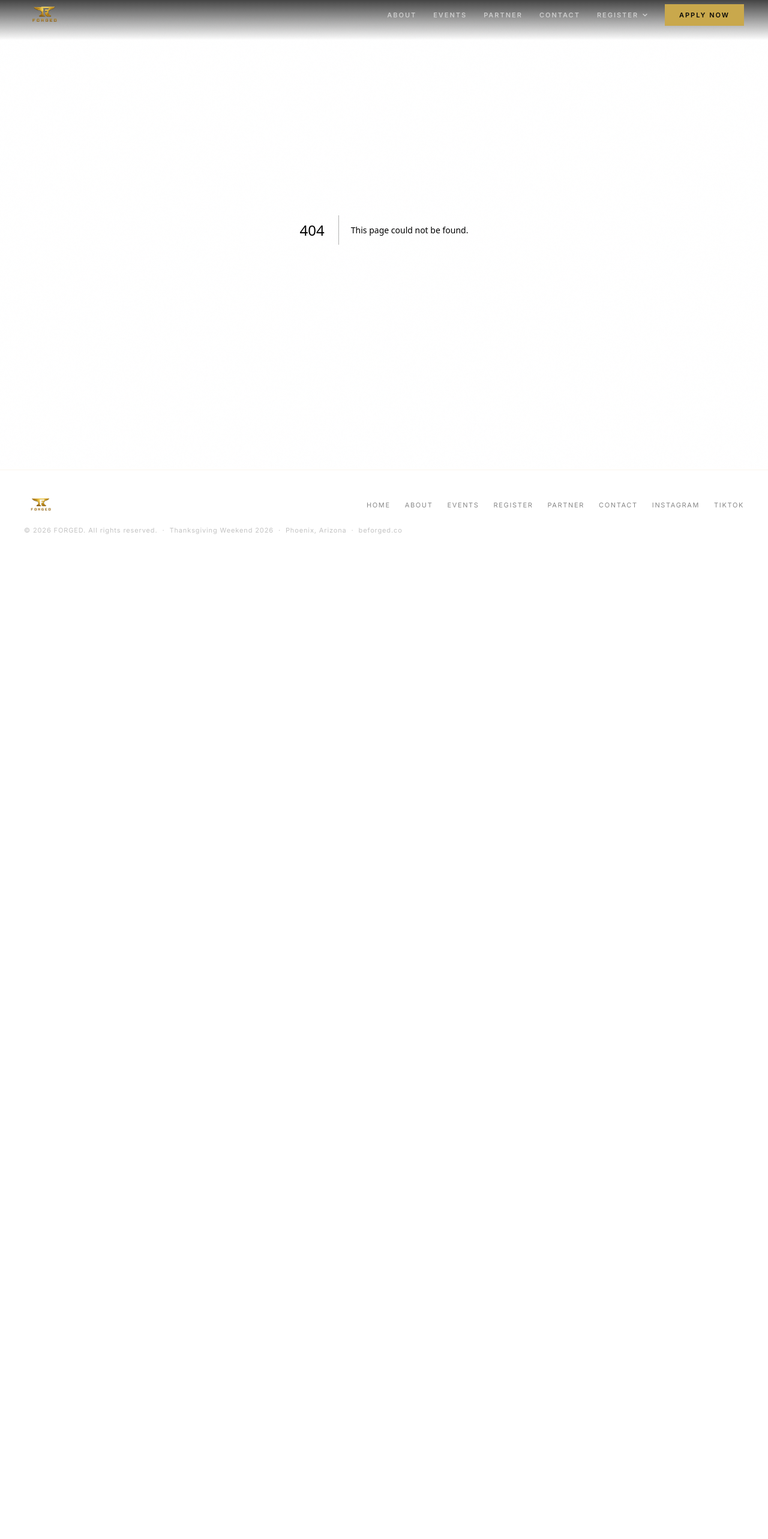
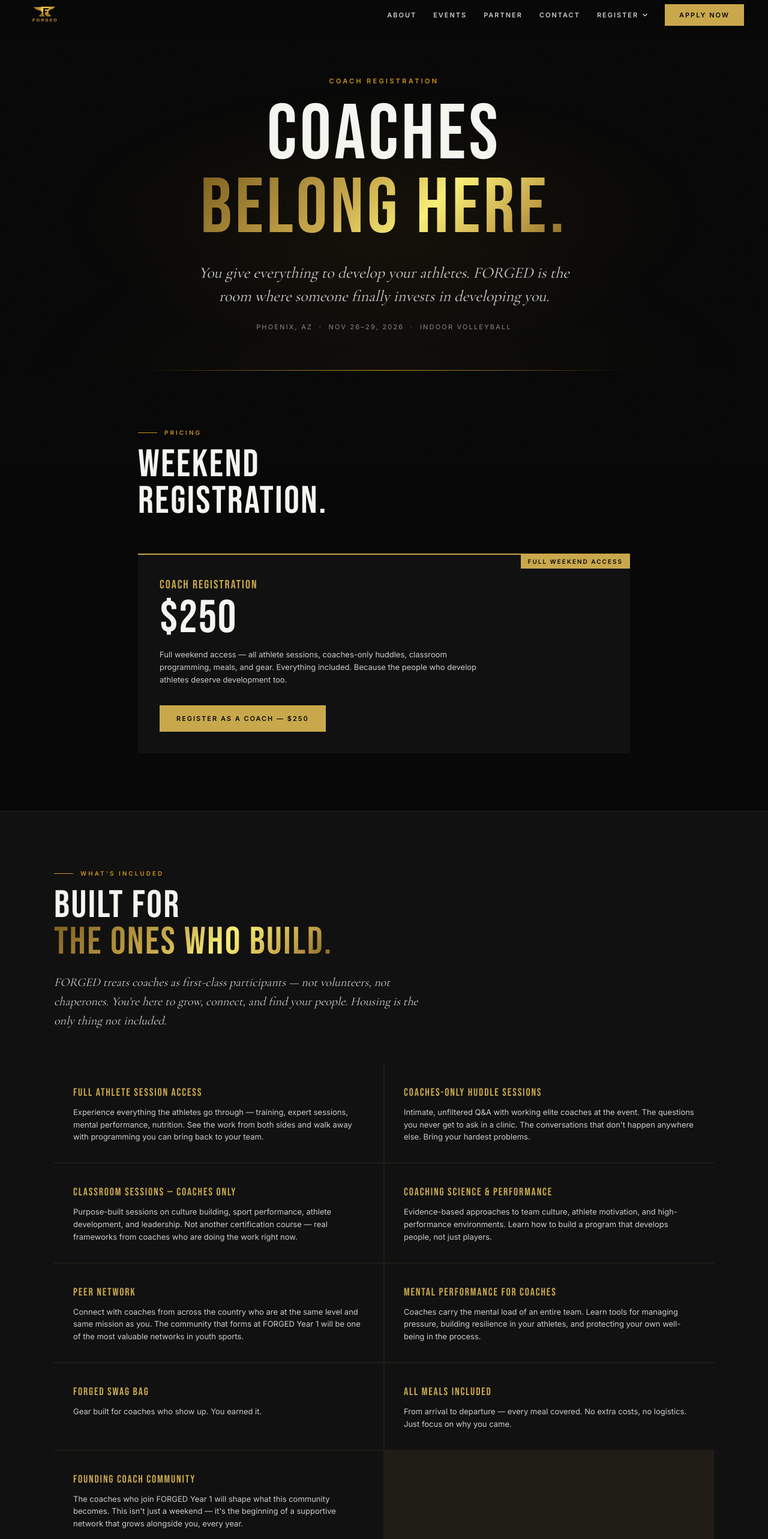
Before and after one commit to beforged26/forged-site, a Next.js app in the folder forged-site/: page /register/coach in a window 1280 px wide. Before the commit this address had no page. Shown: the part 20-2586 px from the top of the page at 60% size. Before the commit the page ends 953 px from the top, so only its background shows below. Built offline with nearby package versions, Linux system fonts and the light colour scheme.

Commit message:
Create page.tsx

```diff
--- /dev/null
+++ b/forged-site/src/app/register/coach/page.tsx
@@ -0,0 +1,170 @@
+import type { Metadata } from "next";
+import FadeUp from "@/components/FadeUp";
+
+export const metadata: Metadata = {
+  title: "Coach Registration — FORGED",
+  description:
+    "Register as a coach for FORGED 2026. Phoenix, AZ — November 26–29, 2026. Coaches-only sessions, peer development, and a community built for the people who develop athletes.",
+};
+
+const included = [
+  {
+    title: "Full Athlete Session Access",
+    desc: "Experience everything the athletes go through — training, expert sessions, mental performance, nutrition. See the work from both sides and walk away with programming you can bring back to your team.",
+  },
+  {
+    title: "Coaches-Only Huddle Sessions",
+    desc: "Intimate, unfiltered Q&A with working elite coaches at the event. The questions you never get to ask in a clinic. The conversations that don't happen anywhere else. Bring your hardest problems.",
+  },
+  {
+    title: "Classroom Sessions — Coaches Only",
+    desc: "Purpose-built sessions on culture building, sport performance, athlete development, and leadership. Not another certification course — real frameworks from coaches who are doing the work right now.",
+  },
+  {
+    title: "Coaching Science & Performance",
+    desc: "Evidence-based approaches to team culture, athlete motivation, and high-performance environments. Learn how to build a program that develops people, not just players.",
+  },
+  {
+    title: "Peer Network",
+    desc: "Connect with coaches from across the country who are at the same level and same mission as you. The community that forms at FORGED Year 1 will be one of the most valuable networks in youth sports.",
+  },
+  {
+    title: "Mental Performance for Coaches",
+    desc: "Coaches carry the mental load of an entire team. Learn tools for managing pressure, building resilience in your athletes, and protecting your own well-being in the process.",
+  },
+  {
+    title: "FORGED Swag Bag",
+    desc: "Gear built for coaches who show up. You earned it.",
+  },
+  {
+    title: "All Meals Included",
+    desc: "From arrival to departure — every meal covered. No extra costs, no logistics. Just focus on why you came.",
+  },
+  {
+    title: "Founding Coach Community",
+    desc: "The coaches who join FORGED Year 1 will shape what this community becomes. This isn't just a weekend — it's the beginning of a supportive network that grows alongside you, every year.",
+  },
+];
+
+export default function CoachRegister() {
+  return (
+    <>
+      {/* HERO */}
+      <section className="hero-anim min-h-[65vh] flex flex-col items-center justify-center text-center px-6 pt-36 pb-16 relative overflow-hidden">
+        <div
+          className="absolute inset-0 pointer-events-none"
+          style={{
+            background:
+              "radial-gradient(ellipse 60% 50% at 50% 60%, rgba(201,148,26,0.07) 0%, transparent 70%), radial-gradient(ellipse 80% 60% at 50% 100%, rgba(201,164,76,0.04) 0%, transparent 60%)",
+          }}
+        />
+        <p className="text-[11px] font-semibold tracking-[0.3em] uppercase text-gold-m mb-5 relative z-[1]">
+          Coach Registration
+        </p>
+        <h1 className="font-display text-[clamp(56px,11vw,130px)] leading-[0.95] tracking-[0.04em] text-cream mb-6 relative z-[1]">
+          COACHES
+          <br />
+          <span className="gold-gradient-text">BELONG HERE.</span>
+        </h1>
+        <p className="font-serif italic text-[clamp(18px,3vw,26px)] text-light max-w-[640px] mx-auto relative z-[1] leading-[1.5]">
+          You give everything to develop your athletes. FORGED is the room
+          where someone finally invests in developing you.
+        </p>
+        <p className="text-[11px] tracking-[0.2em] uppercase text-muted mt-6 relative z-[1]">
+          Phoenix, AZ &nbsp;·&nbsp; Nov 26–29, 2026 &nbsp;·&nbsp; Indoor Volleyball
+        </p>
+      </section>
+
+      <div className="gold-rule" />
+
+      {/* PRICING */}
+      <FadeUp className="max-w-[900px] mx-auto px-6 md:px-10 py-24">
+        <p className="section-eyebrow">Pricing</p>
+        <h2 className="font-display text-[clamp(36px,6vw,64px)] tracking-[0.04em] leading-[0.95] text-cream mb-14">
+          WEEKEND
+          <br />
+          REGISTRATION.
+        </h2>
+
+        <FadeUp className="bg-dark p-9 border-t-2 border-gold relative">
+          <div className="absolute top-0 right-0 bg-gold text-black text-[10px] font-bold tracking-[0.2em] uppercase px-3 py-1">
+            Full Weekend Access
+          </div>
+          <div className="font-display text-xl tracking-[0.1em] text-gold mb-1">Coach Registration</div>
+          <div className="font-display text-[clamp(48px,6vw,80px)] tracking-[0.02em] text-cream leading-none mb-3">
+            $250
+          </div>
+          <p className="text-[13px] text-light leading-[1.6] mb-8 max-w-[560px]">
+            Full weekend access — all athlete sessions, coaches-only huddles, classroom programming, meals, and gear. Everything included. Because the people who develop athletes deserve development too.
+          </p>
+          <a
+            href="https://buy.stripe.com/fZu7sL9NGe4V85Y7aP3AY0e"
+            target="_blank"
+            rel="noopener noreferrer"
+            className="inline-block text-[11px] font-bold tracking-[0.18em] uppercase text-black bg-gold px-7 py-3.5 hover:bg-gold-m transition-colors"
+          >
+            Register as a Coach — $250
+          </a>
+        </FadeUp>
+      </FadeUp>
+
+      {/* WHAT'S INCLUDED */}
+      <div className="bg-dark border-y border-gold/10 py-24 px-6 md:px-10">
+        <FadeUp className="max-w-[1100px] mx-auto">
+          <p className="section-eyebrow">What's Included</p>
+          <h2 className="font-display text-[clamp(36px,6vw,64px)] tracking-[0.04em] leading-[0.95] text-cream mb-5">
+            BUILT FOR
+            <br />
+            <span className="gold-gradient-text">THE ONES WHO BUILD.</span>
+          </h2>
+          <p className="font-serif italic text-[clamp(16px,2vw,20px)] text-light max-w-[640px] leading-[1.6] mb-14">
+            FORGED treats coaches as first-class participants — not volunteers, not chaperones. You're here to grow, connect, and find your people. Housing is the only thing not included.
+          </p>
+
+          <div className="grid gap-[2px] bg-gold/[0.08] grid-cols-1 md:grid-cols-2">
+            {included.map((item) => (
+              <FadeUp key={item.title} className="bg-dark p-8 border-t-2 border-transparent hover:border-gold-m hover:bg-dark2 transition-colors">
+                <div className="font-display text-lg tracking-[0.1em] text-gold mb-2">{item.title}</div>
+                <p className="text-[13px] text-light leading-[1.6]">{item.desc}</p>
+              </FadeUp>
+            ))}
+          </div>
+        </FadeUp>
+      </div>
+
+      {/* BOTTOM CTA */}
+      <div className="px-6 md:px-10 py-24 text-center">
+        <FadeUp>
+          <h2 className="font-display text-[clamp(42px,7vw,90px)] tracking-[0.04em] leading-[0.95] text-cream mb-5">
+            JOIN THE
+            <br />
+            <span className="gold-gradient-text">COMMUNITY.</span>
+          </h2>
+        </FadeUp>
+        <FadeUp>
+          <p className="font-serif italic text-[clamp(16px,2vw,20px)] text-light max-w-[560px] mx-auto mb-10 leading-[1.6]">
+            Be part of the founding coach community at FORGED. The relationships built here will last longer than the weekend.
+          </p>
+        </FadeUp>
+        <FadeUp>
+          <p className="text-sm text-muted tracking-[0.04em] mb-10">
+            Questions? Email{" "}
+            <a href="mailto:pri@beforged.co" className="text-gold-m no-underline hover:underline">
+              pri@beforged.co
+            </a>
+          </p>
+        </FadeUp>
+        <FadeUp>
+          <a
+            href="https://buy.stripe.com/fZu7sL9NGe4V85Y7aP3AY0e"
+            target="_blank"
+            rel="noopener noreferrer"
+            className="inline-block text-[11px] font-bold tracking-[0.18em] uppercase text-black bg-gold px-7 py-3.5 hover:bg-gold-m transition-colors"
+          >
+            Register as a Coach — $250
+          </a>
+        </FadeUp>
+      </div>
+    </>
+  );
+}
```
